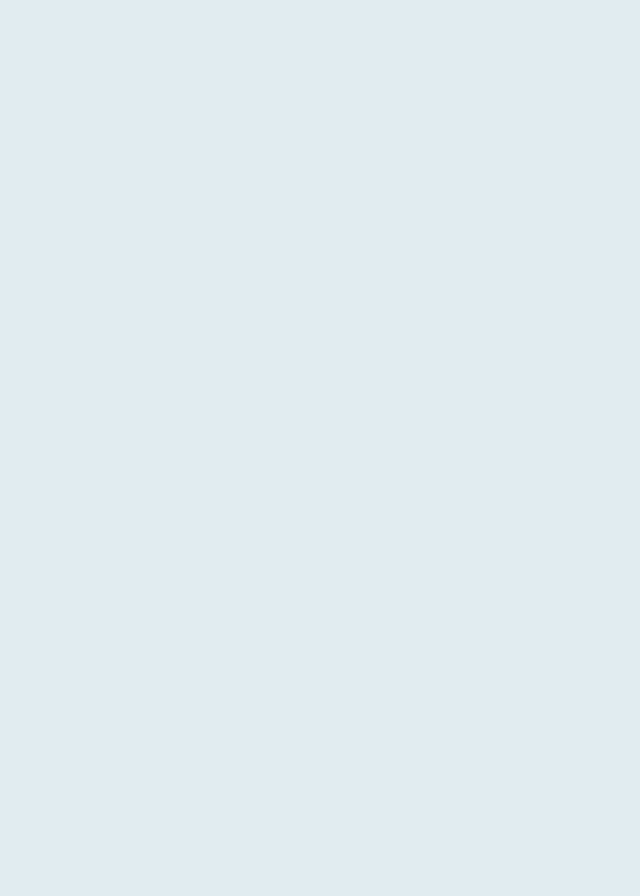
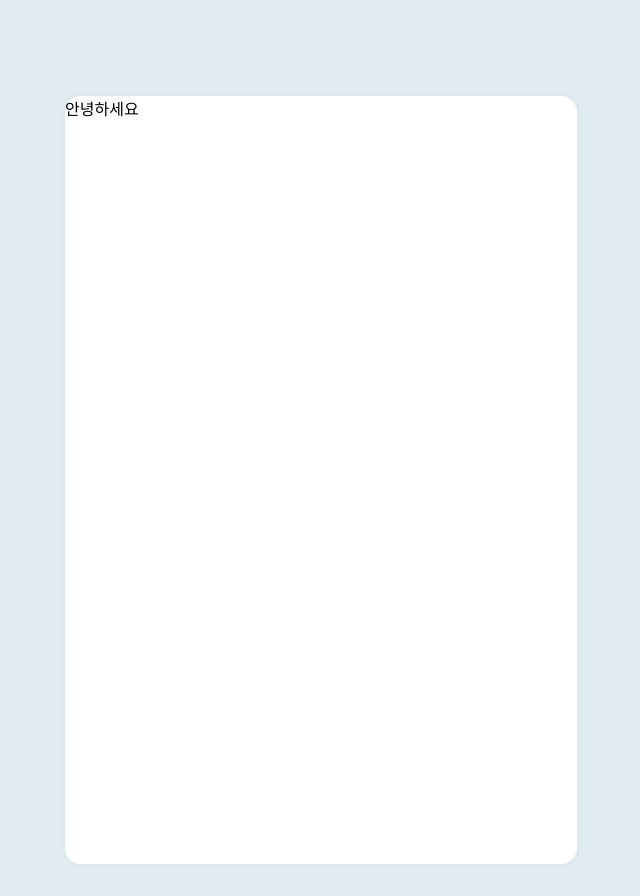
Before and after one commit to purple402/myTodo-ts, a React (Create React App) app: page / in a window 1280 px wide. Shown: the whole page, without its empty margins (319-959 px from the left). Before the commit the page ends 800 px from the top, so only its background shows below. Built offline with nearby package versions, Linux system fonts and the light colour scheme.

Commit message:
Create TodoTemplate component

```diff
--- a/src/App.tsx
+++ b/src/App.tsx
@@ -1,5 +1,6 @@
 import React from 'react';
 import { createGlobalStyle } from 'styled-components';
+import { TodoTemplate } from './components';
 
 const GlobalStyle = createGlobalStyle`
 body {
@@ -10,6 +11,9 @@
   return (
     <>
       <GlobalStyle />
+      <TodoTemplate>
+        <div>안녕하세요</div>
+      </TodoTemplate>
     </>
   );
 }
--- /dev/null
+++ b/src/components/TodoTemplate.tsx
@@ -0,0 +1,28 @@
+import { ReactNode } from 'react';
+import styled from 'styled-components';
+
+type TodoTemplateProps = {
+  children: ReactNode;
+};
+
+const TodoTemplateBlock = styled.div`
+  width: 512px;
+  height: 768px;
+
+  position: relative;
+  background: white;
+  border-radius: 16px;
+  box-shadow: 0 0 8px 0 rgba(0, 0, 0, 0.04);
+
+  margin: 0 auto; /* 페이지 중앙에 위치하도록 */
+  margin-top: 96px;
+  margin-bottom: 32px;
+  display: flex;
+  flex-direction: column;
+`;
+
+function TodoTemplate({ children }: TodoTemplateProps) {
+  return <TodoTemplateBlock>{children}</TodoTemplateBlock>;
+}
+
+export default TodoTemplate;
--- /dev/null
+++ b/src/components/index.tsx
@@ -0,0 +1,3 @@
+import TodoTemplate from './TodoTemplate';
+
+export { TodoTemplate };
```
